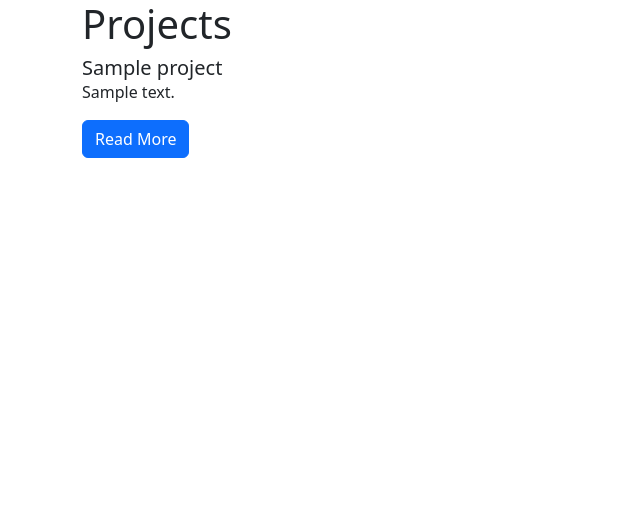
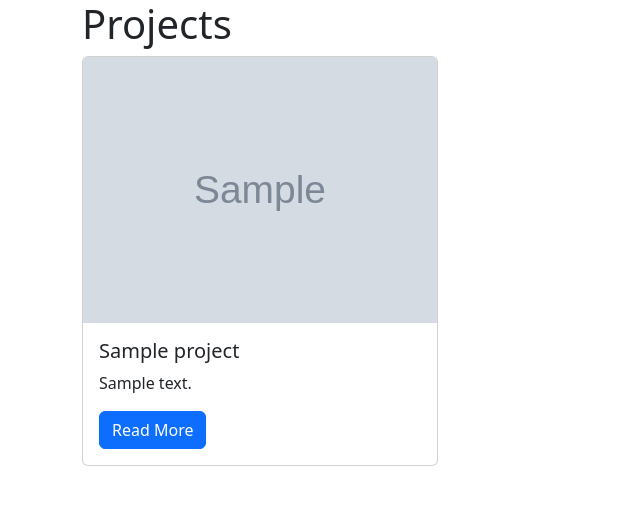
Before and after one commit to shielamms/portfolio-skeleton, a Django app: page /projects/ in a window 1280 px wide. Shown: the top 505 px of the page, without its empty margins (0-640 px from the left). Run offline with Django 5.2, Linux system fonts and the light colour scheme; tables that the repository leaves empty hold one stand-in row (values such as "Sample post"); grey boxes marked "Sample" are stand-in pictures.

Commit message:
Add image to projects

```diff
--- a/my_portfolio/settings.py
+++ b/my_portfolio/settings.py
@@ -126,3 +126,9 @@ STATIC_URL = 'static/'
 # https://docs.djangoproject.com/en/5.1/ref/settings/#default-auto-field
 
 DEFAULT_AUTO_FIELD = 'django.db.models.BigAutoField'
+
+# File upload storage
+MEDIA_ROOT = BASE_DIR / 'uploads/'
+
+# URL to serve files
+MEDIA_URL = 'media/'
--- a/my_portfolio/urls.py
+++ b/my_portfolio/urls.py
@@ -14,6 +14,8 @@ Including another URLconf
     1. Import the include() function: from django.urls import include, path
     2. Add a URL to urlpatterns:  path('blog/', include('blog.urls'))
 """
+from django.conf import settings
+from django.conf.urls.static import static
 from django.contrib import admin
 from django.urls import path, include
 
@@ -21,4 +23,4 @@ urlpatterns = [
     path('admin/', admin.site.urls),
     path('', include('pages.urls')),
     path('projects/', include('projects.urls')),
-]
+] + static(settings.MEDIA_URL, document_root=settings.MEDIA_ROOT)
--- a/projects/models.py
+++ b/projects/models.py
@@ -4,3 +4,4 @@ class Project(models.Model):
     title = models.CharField(max_length=140)
     description = models.TextField()
     technology = models.CharField(max_length=20)
+    image = models.FileField(upload_to='project_images/', blank=True)
--- a/projects/templates/projects/project_detail.html
+++ b/projects/templates/projects/project_detail.html
@@ -3,6 +3,11 @@
 {% block page_content %}
 <h1>{{ project.title }}</h1>
 <div class="row">
+    <div class="col-md-5">
+    {% if project.image %}
+        <img src="{{ project.image.url }}" width="100%">
+    {% endif %}
+    </div>
     <div class="col-md-4">
         <h5>About the project:</h5>
         <p>{{ project.description }}</p>
--- a/projects/templates/projects/project_home.html
+++ b/projects/templates/projects/project_home.html
@@ -5,7 +5,11 @@
 <div class="row">
 {% for project in projects %}
     <div class="col-md-4">
-        <div class="card-mb-2">
+        <div class="card-md-2">
+            <div class="card mb-2">
+                {% if project.image %}
+                    <img class="card-img-top" src="{{ project.image.url }}">
+                {% endif %}
                 <div class="card-body">
                     <h5 class="card-title">{{ project.title }}</h5>
                     <p class="card-text">{{ project.description }}</p>
@@ -14,18 +18,7 @@
                     </a>
                 </div>
             </div>
-        <!-- <div class="card-mb-2">
-            {% if project.image %}
-                <img class="card-img-top" src="{{ project.image_url }}">
-            {% endif %}
         </div>
-        <div class="card-body">
-            <h5 class="card-title">{{ project.title }}</h5>
-            <p class="card-text">{{ project.description }}</p>
-            <a href="{% url 'project_detail' project.pk %}" class="btn btn-primary">
-                Read More
-            </a>
-        </div> -->
     </div>
 {% endfor %}
 </div>
```
Also changed, not shown: projects/migrations/0002_project_image.py (added), projects/urls.py (line endings or trailing spaces). Lines whose indentation alone changed are shown as unchanged.
